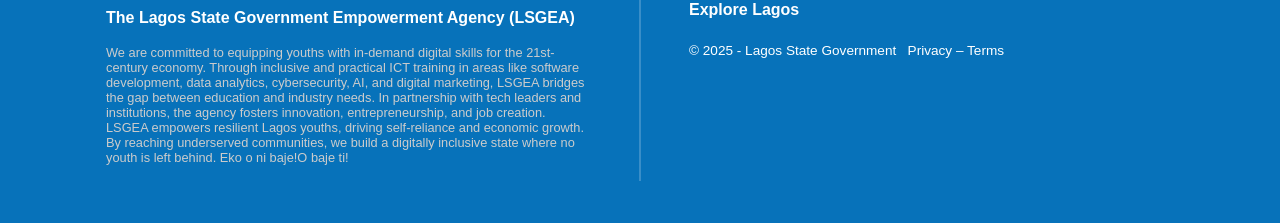
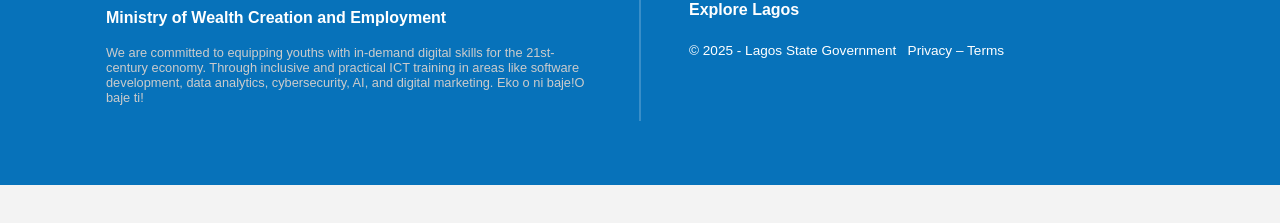
Before and after one commit to HadegoldDevelopers/lagsteam, a plain HTML site: page explore.html in a window 1280 px wide. Shown: the part 3573-3796 px from the top of the page. After the commit the page ends 3758 px from the top, so only its background shows below. Drawn offline with nearby package versions, Linux system fonts and the light colour scheme; no server answers.

Commit message:
Update explore.html

```diff
--- a/explore.html
+++ b/explore.html
@@ -714,16 +714,11 @@
 
         <div class="footer-about">
           <img src="img/lagos-state-logo.png" alt="Lagos Logo" class="lagos-logo" />
-          <h4>The Lagos State Government Empowerment Agency (LSGEA)</h4>
-          <br>
-          <p class="tiny">
-             We are committed to equipping youths with in-demand digital skills for
-            the 21st-century economy. Through inclusive and practical ICT training in areas like software development, data
-            analytics, cybersecurity, AI, and digital marketing, LSGEA bridges the gap between education and industry needs. In
-            partnership with tech leaders and institutions, the agency fosters innovation, entrepreneurship, and job creation. LSGEA
-            empowers resilient Lagos youths, driving self-reliance and economic growth. By reaching underserved communities, we
-            build a digitally inclusive state where no youth is left behind.
-            Eko o ni baje!O baje ti!</p>
+          <h4>Ministry of Wealth Creation and Employment </h4>
+        <br>
+        <p class="tiny">
+           We are committed to equipping youths with in-demand digital skills for the 21st-century economy. Through inclusive and practical ICT training in areas like software development, data analytics, cybersecurity, AI, and digital marketing. Eko o ni baje!O baje ti!
+        </p>
         </div>
       </div>
 
```
